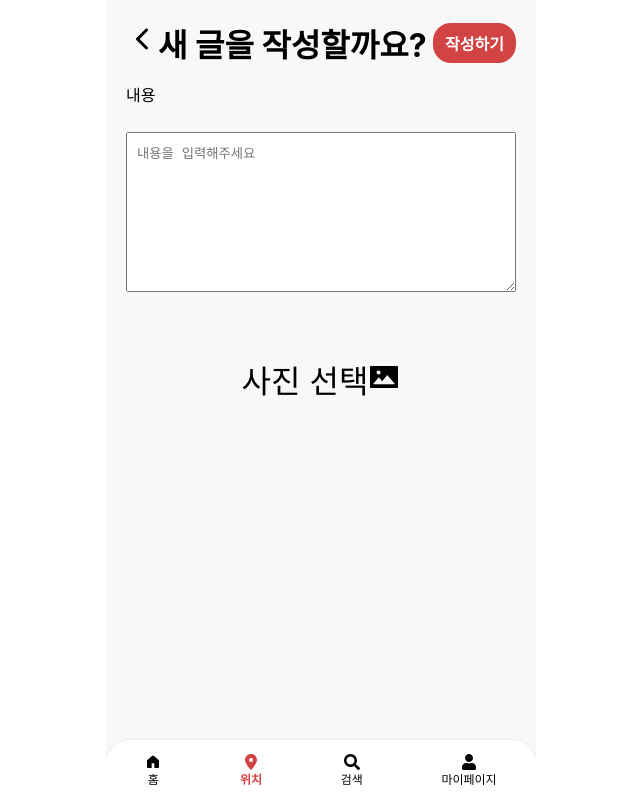
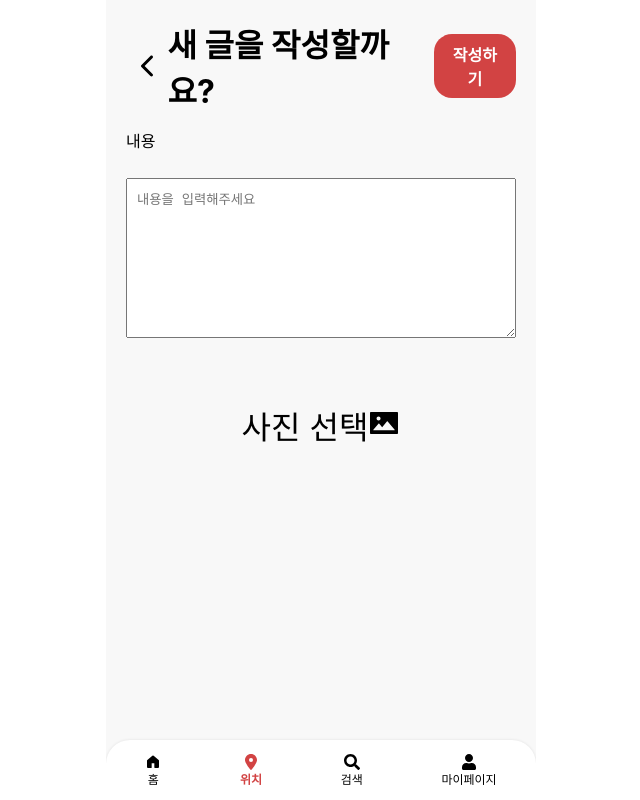
Before and after one commit to CAMELOMANIAC/MapAPP-frontend, a React (Create React App) app: page /location/write in a window 1280 px wide. Shown: the whole page, without its empty margins (319-959 px from the left). Built offline with nearby package versions, Linux system fonts and the light colour scheme.

Commit message:
refactor: 중복되는 BackButton을 따로 분리하고 필요한 위치에 적용

```diff
--- /dev/null
+++ b/src/components/ui/BackButton.tsx
@@ -0,0 +1,29 @@
+import { HTMLAttributes } from "react";
+import { IoIosArrowBack } from "react-icons/io";
+import { useNavigate } from "react-router-dom";
+import styled from "styled-components";
+
+type BackButtonProps = {} & HTMLAttributes<HTMLButtonElement>;
+
+const BackButton = ({ ...props }: BackButtonProps) => {
+  const navigate = useNavigate();
+  const pageBackButtonHandler = () => {
+    navigate(-1);
+  };
+  return (
+    <StyledButton onClick={pageBackButtonHandler} {...props}>
+      <IoIosArrowBack />
+    </StyledButton>
+  );
+};
+
+export default BackButton;
+
+const StyledButton = styled.button`
+  position: relative;
+  display: flex;
+  align-items: center;
+  justify-content: center;
+  width: fit-content;
+  margin: 0.3rem;
+`;
--- a/src/components/ui/SearchBar.tsx
+++ b/src/components/ui/SearchBar.tsx
@@ -30,7 +30,7 @@ const SearchContainer = styled.div`
   font-size: 16px;
   background-color: white;
   border-radius: 10px;
-  box-shadow: 0 0 10px rgb(0 0 0 / 10%);
+  box-shadow: 0 0 10px rgb(0 0 0 / 20%);
 `;
 
 const SearchBarInput = styled.input`
--- a/src/pages/Home.tsx
+++ b/src/pages/Home.tsx
@@ -1,6 +1,6 @@
 import { useEffect } from "react";
 import { useNavigate } from "react-router-dom";
-import { Link } from "react-router-dom";
+import styled from "styled-components";
 
 import DivisionLineListContainer from "../components/ui/DivisionLineListContainer";
 import SearchBar from "../components/ui/SearchBar";
@@ -21,11 +21,19 @@ const Home = () => {
 
   return (
     <>
-      <Link to={"/search"}>
-        <SearchBar></SearchBar>
-      </Link>
+      <StickyHeader>
+        <SearchBar />
+      </StickyHeader>
       <DivisionLineListContainer>
         <div>안녕하세요</div>
+        <div>asdfasd</div>
+        <div>asdfasd</div>
+        <div>asdfasd</div>
+        <div>asdfasd</div>
+        <div>asdfasd</div>
+        <div>asdfasd</div>
+        <div>asdfasd</div>
+        <div>asdfasd</div>
         <div>asdfasd</div>
         <div>asdfasd</div>
         <div>asdfasd</div>
@@ -46,3 +54,8 @@ const Home = () => {
 };
 
 export default Home;
+
+const StickyHeader = styled.div`
+  position: sticky;
+  top: 0;
+`;
--- a/src/pages/IdRecovery.tsx
+++ b/src/pages/IdRecovery.tsx
@@ -7,6 +7,7 @@ import { PageContainer, PageTitleH1 } from "../assets/styles/CommonStyle";
 import RegisterProgress1 from "../components/container/RegisterProgress1";
 import { LayoutButtonProps } from "../components/layouts/BottomButtonLayout";
 import AlertModal from "../components/ui/AlertModal";
+import BackButton from "../components/ui/BackButton";
 import { getErrors } from "../utils/functions/commons";
 import useAlertModal from "../utils/hooks/useAlertModal";
 
@@ -78,6 +79,7 @@ const IdRecovery = () => {
   return (
     <PageContainer>
       <PageTitleH1>
+        <BackButton />
         Henmy 아이디를 찾기위해
         <br />
         본인인증을 진행해주세요
--- a/src/pages/PwdRecovery.tsx
+++ b/src/pages/PwdRecovery.tsx
@@ -8,6 +8,7 @@ import ChangePwdProgress from "../components/container/ChangePwdProgress";
 import RegisterProgress1 from "../components/container/RegisterProgress1";
 import { LayoutButtonProps } from "../components/layouts/BottomButtonLayout";
 import AlertModal from "../components/ui/AlertModal";
+import BackButton from "../components/ui/BackButton";
 import { getErrors } from "../utils/functions/commons";
 import useAlertModal from "../utils/hooks/useAlertModal";
 
@@ -105,7 +106,10 @@ const IdRecovery = () => {
     <PageContainer>
       {progress === 0 ? (
         <>
-          <PageTitleH1>Henmy 비밀번호를 찾을게요</PageTitleH1>
+          <PageTitleH1>
+            <BackButton />
+            비밀번호를 찾을게요
+          </PageTitleH1>
           <RegisterProgress1 setAlertMessage={setAlertMessage} setProgress={setProgress} />
         </>
       ) : (
--- a/src/pages/Register.tsx
+++ b/src/pages/Register.tsx
@@ -6,6 +6,7 @@ import { PageContainer, PageTitleH1 } from "../assets/styles/CommonStyle";
 import RegisterProgress1 from "../components/container/RegisterProgress1";
 import RegisterProgress2 from "../components/container/RegisterProgress2";
 import AlertModal from "../components/ui/AlertModal";
+import BackButton from "../components/ui/BackButton";
 import { isApple } from "../utils/functions/commons";
 import useAlertModal from "../utils/hooks/useAlertModal";
 
@@ -35,6 +36,7 @@ const Register = () => {
   return (
     <PageContainer>
       <PageTitleH1>
+        <BackButton />
         henmy 이용을 위해
         <br />
         회원가입을 진행해주세요
--- a/src/pages/Write.tsx
+++ b/src/pages/Write.tsx
@@ -1,17 +1,11 @@
 import { useRef } from "react";
-import { IoIosArrowBack } from "react-icons/io";
-import { useNavigate } from "react-router-dom";
 import styled from "styled-components";
 
 import { PageContainer } from "../assets/styles/CommonStyle";
 import WriteForm from "../components/forms/WriteForm";
+import BackButton from "../components/ui/BackButton";
 
 const Write = () => {
-  const navigate = useNavigate();
-  const pageBackButtonHandler = () => {
-    navigate(-1);
-  };
-
   //form의 submit 함수를 외부에서 호출하기 위해 ref를 사용
   const writeFormRef = useRef<{ onSubmit: () => void }>(null);
   const onSubmit = () => {
@@ -24,10 +18,7 @@ const Write = () => {
     <PageContainer>
       <TitleContainer>
         <PageTitleH1Ins>
-          <button onClick={pageBackButtonHandler}>
-            <IoIosArrowBack />
-          </button>
-          새 글을 작성할까요?
+          <BackButton />새 글을 작성할까요?
         </PageTitleH1Ins>
         <SubmitButton onClick={onSubmit}>작성하기</SubmitButton>
       </TitleContainer>
```
Also changed, not shown: src/components/container/MapContainer.tsx (+1 -9 lines).
